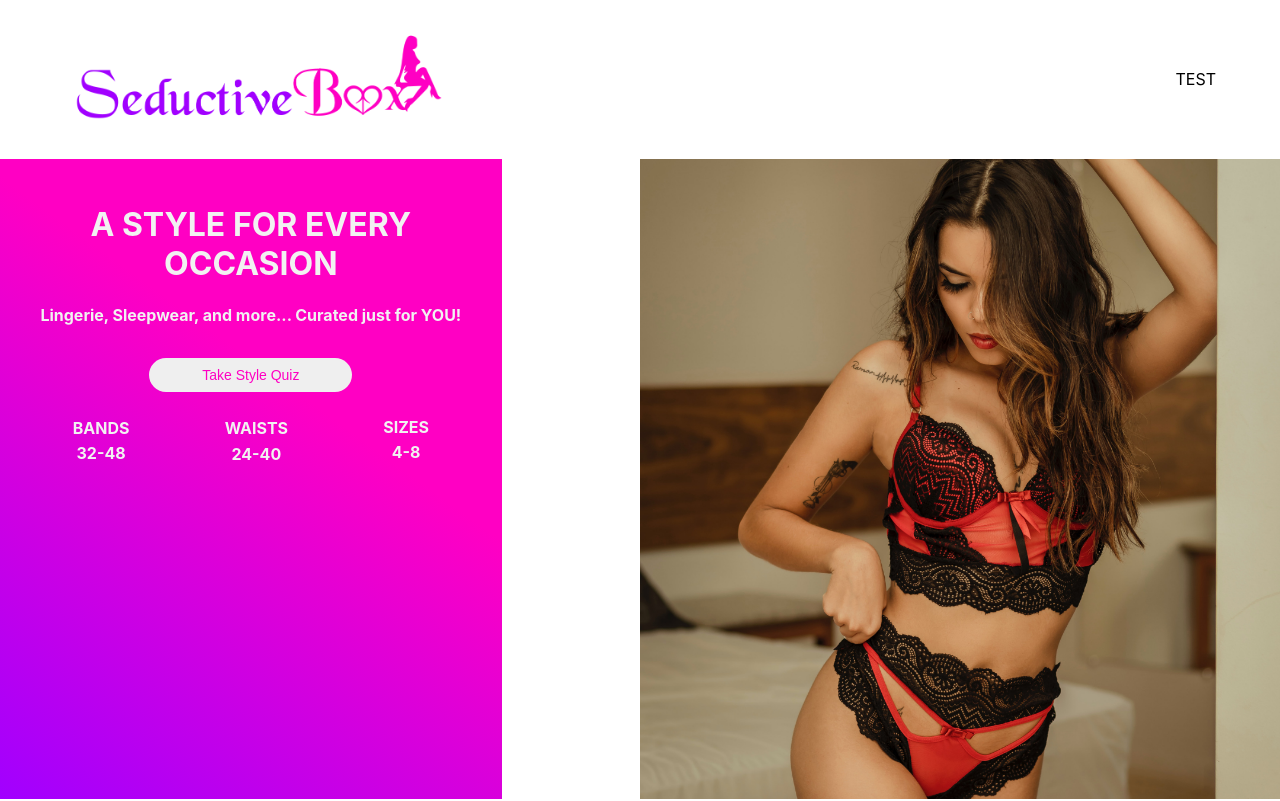
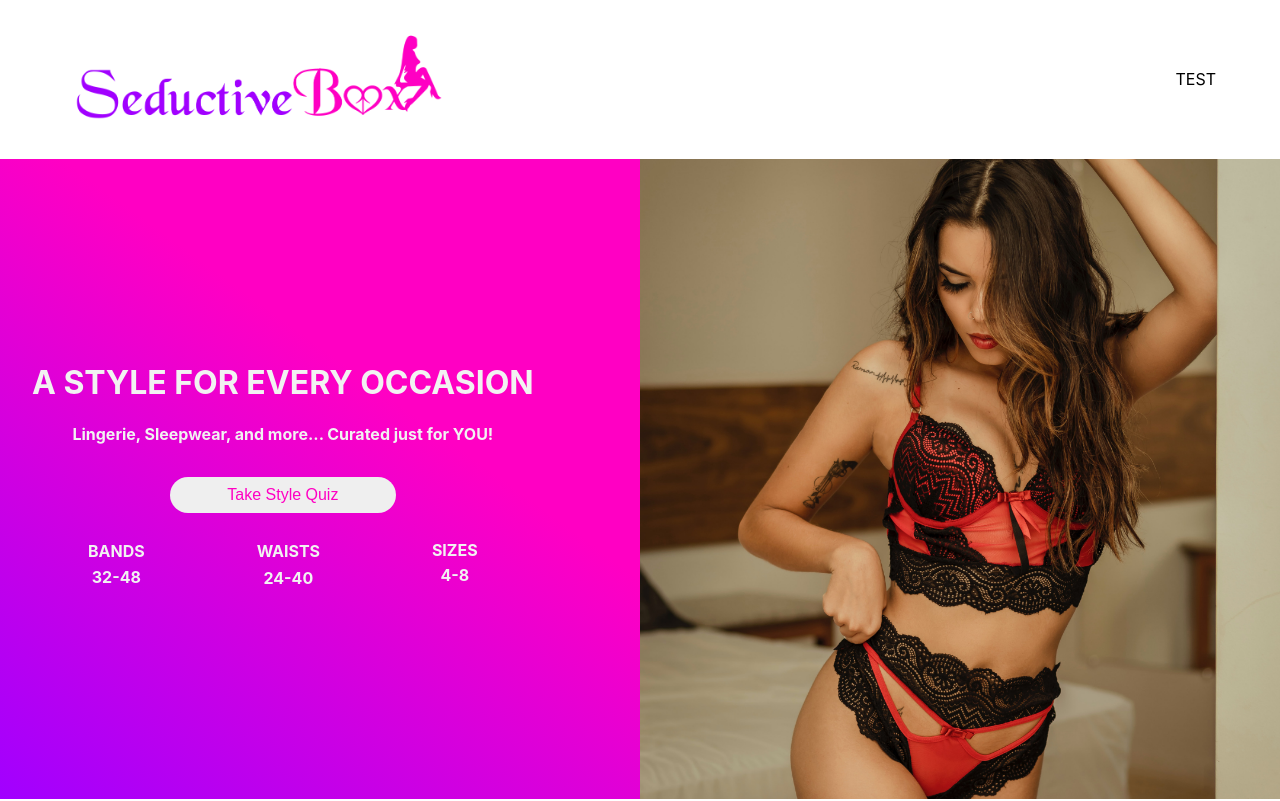
Before and after one commit to Parrasite9/seductivebox, a React (Create React App) app: page / in a window 1280 px wide. Shown: the top 801 px of the page. Built offline with nearby package versions, Linux system fonts and the light colour scheme.

Commit message:
Hero section fitted for 1000px

```diff
--- a/src/CSS/Home/Hero.css
+++ b/src/CSS/Home/Hero.css
@@ -64,3 +64,15 @@
             display: flex;
         }
 }
+
+@media (min-width: 1000px) {
+    .hero__text__container {
+        width: 100%;
+        display: flex;
+        align-items: center;
+    }
+
+    .hero__text > button {
+        font-size: 16px;
+    }
+}
```
Also changed, not shown: src/CSS/Global/Navbar.css (line endings or trailing spaces).
